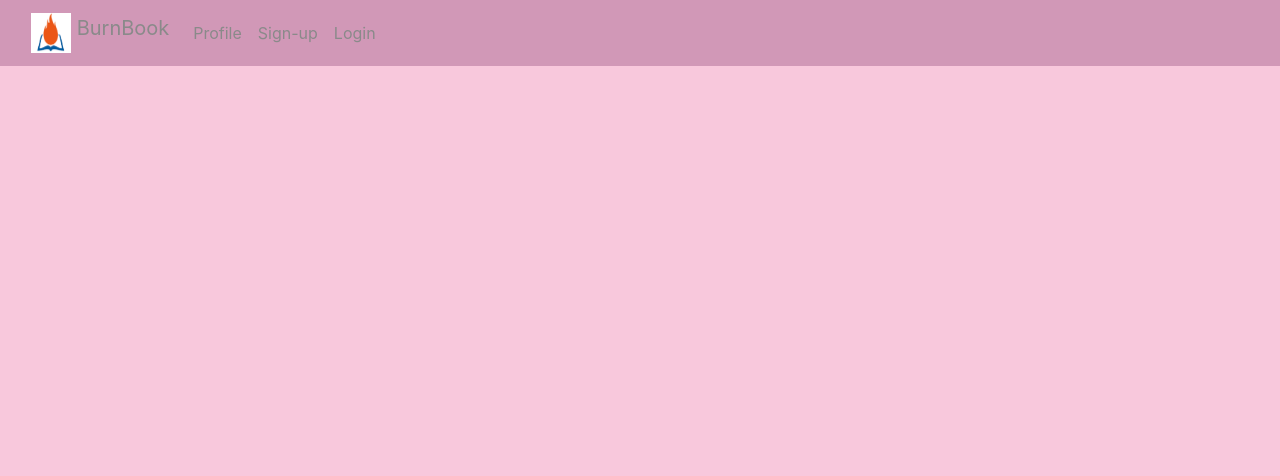
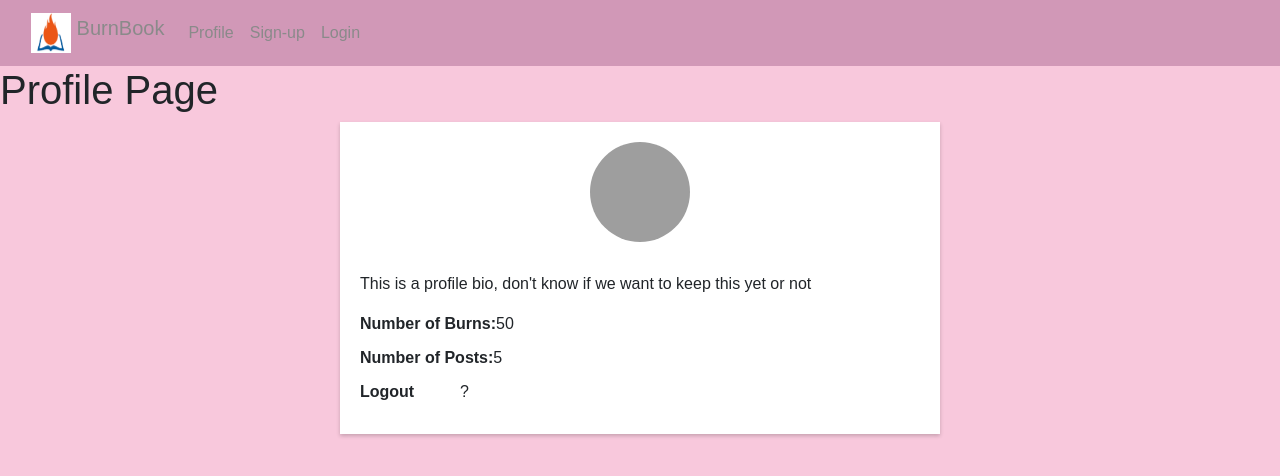
Before and after one commit to ptdeegan/burn-book-online, a Flask app: template templates/profile.html in a window 1280 px wide. Shown: the top 476 px of the page. Run offline with Flask 3, Linux system fonts and the light colour scheme; the template is opened without the code that fills it, so the values that code supplies are empty; grey boxes are pictures that could not be loaded.

Commit message:
commit before merge

```diff
--- a/app.py
+++ b/app.py
@@ -32,7 +32,6 @@ def home():
 
 @app.get('/profile')
 def profile():
-
     return render_template('profile.html', pfp_num=pfp_num)
 
 @app.post('/signup')
--- a/templates/profile.html
+++ b/templates/profile.html
@@ -1,12 +1,8 @@
 {% extends '_layout.html' %}
 
 
-<!DOCTYPE html>
 
-
-<html>
-<head>
-    <title>Profile Page</title>
+{% block body %}
 <style>
     body {
         font-family: sans-serif;
@@ -21,7 +17,7 @@
     }
     .profile-image {
         text-align: center;
-            margin-bottom: 20px;
+        margin-bottom: 30px;
     }
     .profile-image img {
         width: 100px;
@@ -51,14 +47,10 @@
         font-weight: 600;
     }
 </style>
-</head>
-<body>
+<h1>Profile Page</h1>
     <div class="profile-container">
         <div class="profile-image">
-            <h1>Profile Page</h1>
-
                 <img src="static/pfp_{{pfp_num}}" align="middle" width="100" height="100">
-
         </div>
         <h1 class="profile-name">{{user_page_info.username}}</h1>
         <p class="profile-bio">
@@ -66,15 +58,14 @@
         </p>
         <ul class="profile-details">
             <li>
-                <strong>Name:</strong> Leydabae
+                <strong>Number of Burns: </strong> 50
             </li>
             <li>
-                <strong>Location:</strong> New York, NY
+                <strong>Number of Posts: </strong> 5
             </li>
             <li>
-                <strong>Email:</strong> john.doe@gmail.com
+                <strong>Logout</strong> ?
             </li>
         </ul>
     </div>
-</body>
-</html>
+{% endblock %}
```
Lines whose indentation alone changed are shown as unchanged.
